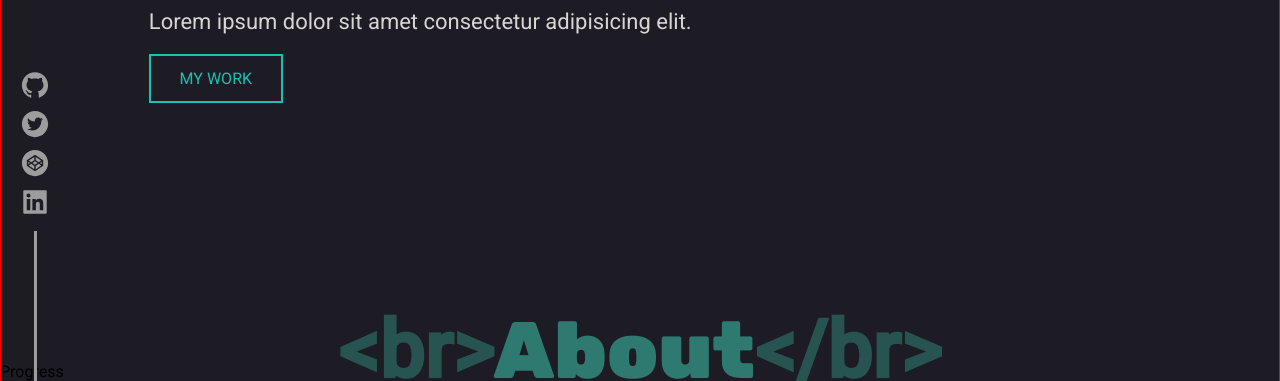
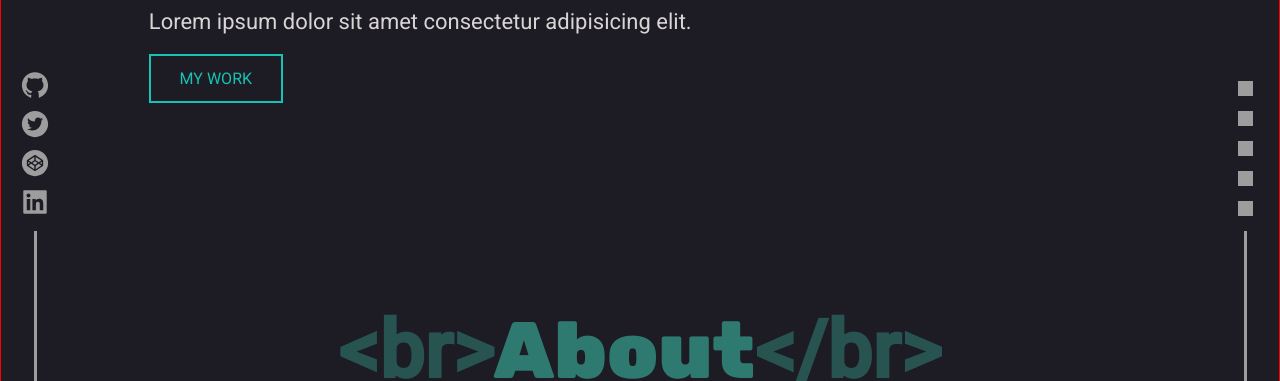
Before and after one commit to cmglezpdev/portfolio, a React (Create React App) app: page / in a window 1280 px wide. Shown: the part 419-800 px from the top of the page. Built offline with nearby package versions, Linux system fonts and the light colour scheme.

Commit message:
add progess bar

```diff
--- a/src/components/buttons/Progress.jsx
+++ b/src/components/buttons/Progress.jsx
@@ -3,6 +3,18 @@ import './progress.scss';
 
 export const Progress = () => {
   return (
-    <div>Progress</div>
+    <div className='progress'>
+
+      <div className="squares">
+        <div className="square"></div>
+        <div className="square"></div>
+        <div className="square"></div>
+        <div className="square"></div>
+        <div className="square"></div>
+      </div>
+
+      <div className="vertical-line"></div>
+
+    </div>
   )
 }
--- a/src/components/buttons/buttonscontainer.scss
+++ b/src/components/buttons/buttonscontainer.scss
@@ -11,9 +11,12 @@
     .relative {
 
         position: relative;
-        margin-left: auto;
-        margin-right: auto;
+        margin: 0 auto;
         height: 100%;
+
+        display: flex;
+        align-items: flex-end;
+        justify-content: space-between;
     }
 
 }
--- a/src/components/buttons/buttonsocial.scss
+++ b/src/components/buttons/buttonsocial.scss
@@ -1,14 +1,11 @@
 @import '../../scss/variables.scss';
 
 .button-social-media {
-
     display: flex;
     flex-direction: column;
     align-items: center;
     gap: 10px;
     width: 30px;
-    position: absolute;
-    bottom: 0;
     margin: 0 20px;
 
     .social {
--- a/src/components/buttons/progress.scss
+++ b/src/components/buttons/progress.scss
@@ -0,0 +1,31 @@
+@import '../../scss/variables.scss';
+
+
+.progress {
+    display: flex;
+    flex-direction: column;
+    align-items: center;
+    gap: 15px;
+    margin: 0 20px;
+
+    .squares {
+        width: 30px;
+        display: flex;
+        flex-direction: column;
+        align-items: center;
+        gap: 15px;
+
+            .square {
+                width: 15px;
+                height: 15px;
+                background-color: $font-color-gray-light;
+            }
+        }
+
+
+    .vertical-line {
+        width: 3px;
+        height: 150px;
+        background-color: $font-color-gray-light;
+    }
+}
```
